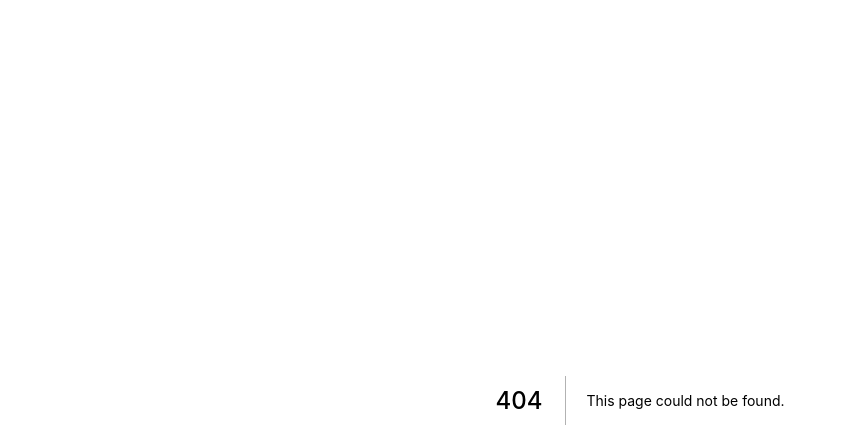
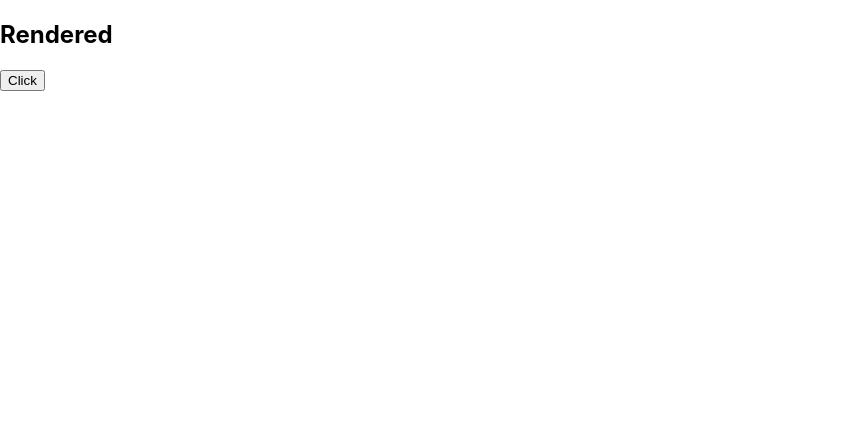
Before and after one commit to EmiAguero1997/ReactApp, a Next.js app: page /renderer in a window 1280 px wide. Before the commit this address had no page. Shown: the top 448 px of the page, without its empty margins (0-847 px from the left). Built offline with nearby package versions, Linux system fonts and the light colour scheme.

Commit message:
using props

```diff
--- /dev/null
+++ b/pages/rendered.js
@@ -0,0 +1,9 @@
+function Rendered(props){
+    return(
+        <>
+            <h2>{props.mensaje}</h2>
+            <button onClick={props.click}>Click</button>
+        </>
+    )
+}
+export default Rendered
--- /dev/null
+++ b/pages/renderer.js
@@ -0,0 +1,13 @@
+import Rendered from "./rendered";
+
+function Renderer(){
+    function handleClick(){
+        console.log('click');
+    }
+    return(
+        <>
+            <Rendered mensaje='Rendered' click={handleClick}></Rendered>
+        </>
+    )
+}
+export default Renderer
```
